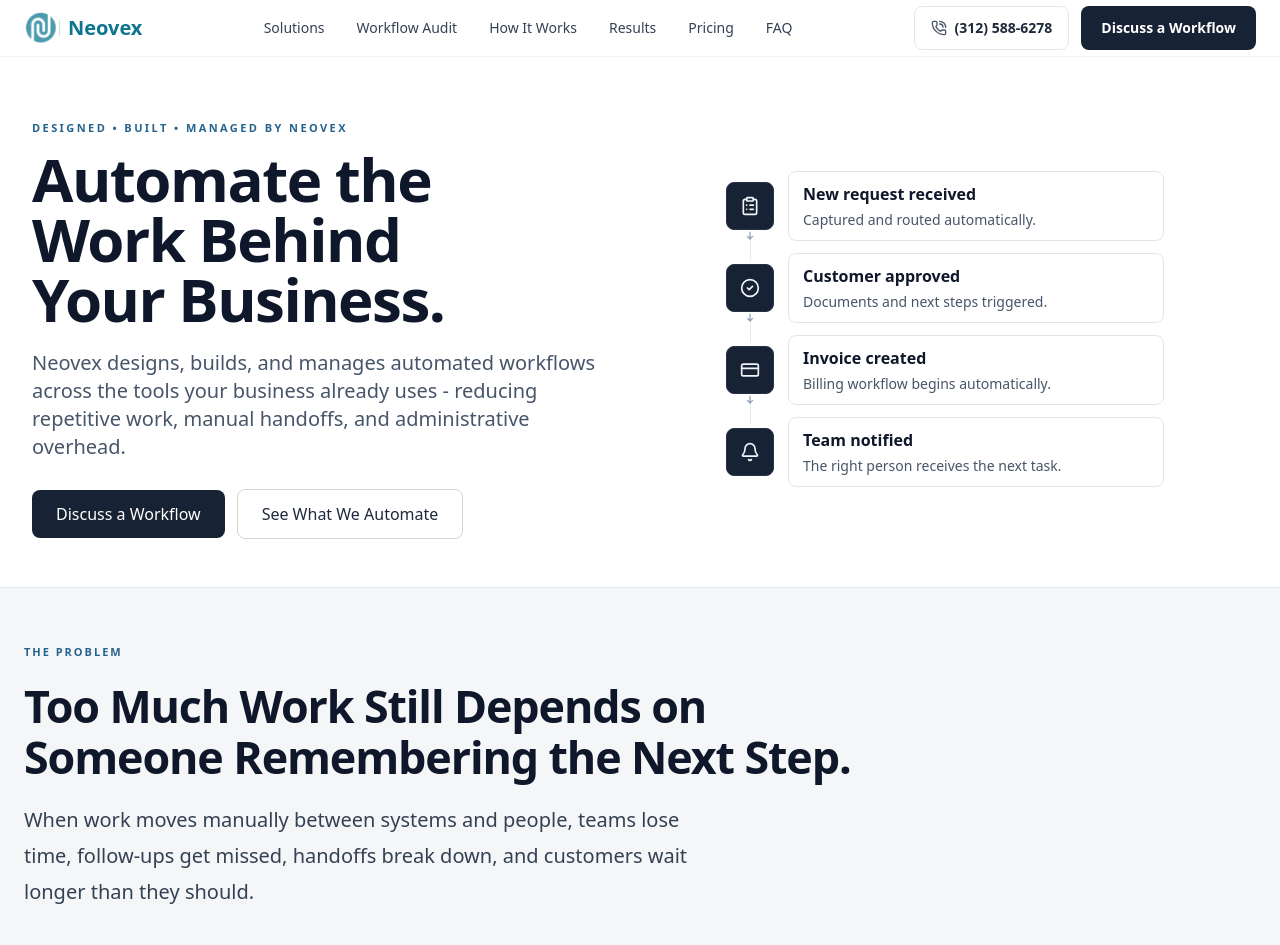
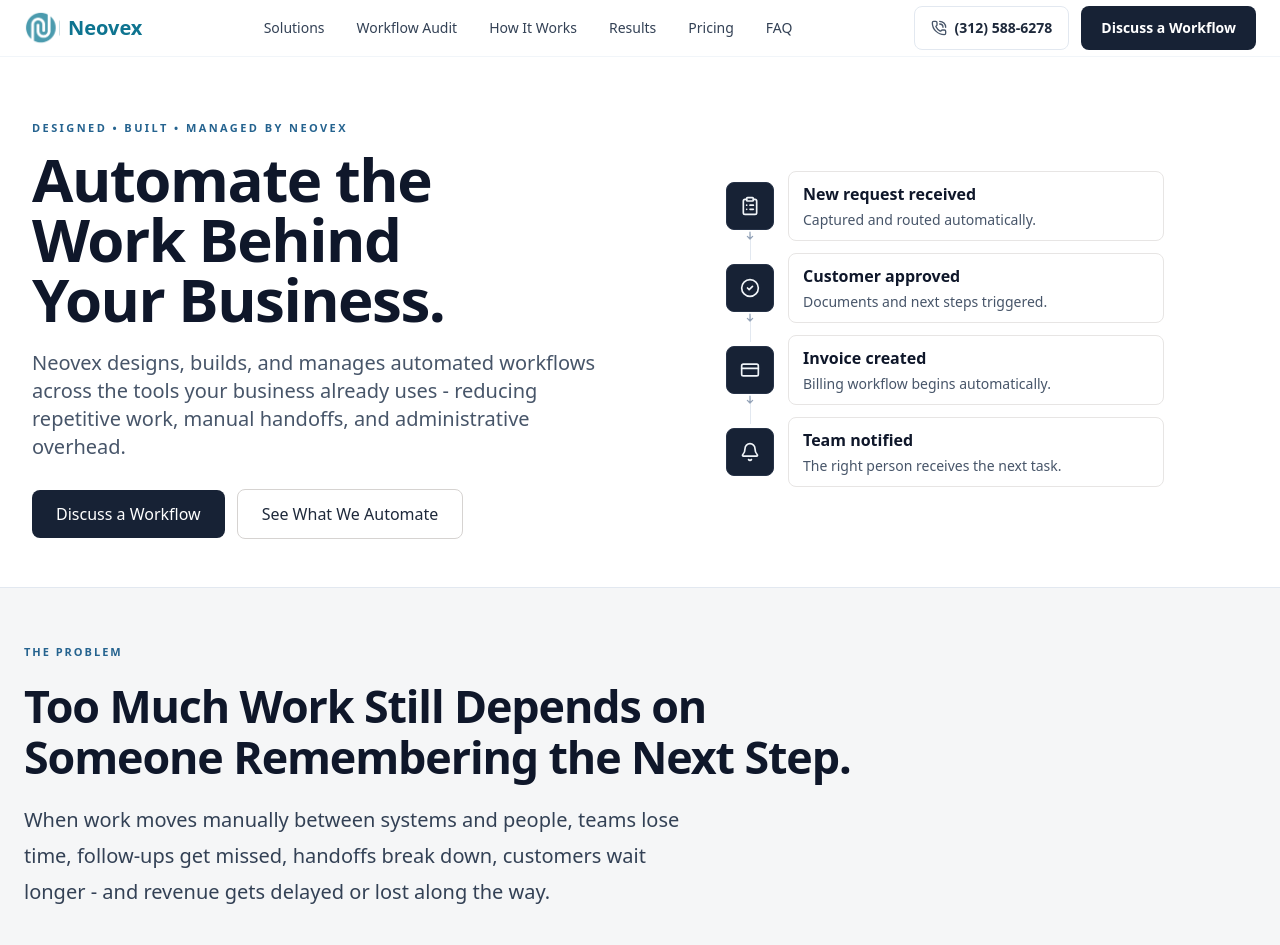
Before and after one commit to VVG-1/neovex-site, a React (Vite) app: page / in a window 1280 px wide. Shown: the top 945 px of the page. Built offline with nearby package versions, Linux system fonts and the light colour scheme.

Commit message:
Update problem section consequence copy

```diff
--- a/src/components/Problem.jsx
+++ b/src/components/Problem.jsx
@@ -49,7 +49,7 @@ export default function Problem() {
           </h2>
 
           <p className="mt-5 max-w-[43rem] text-lg md:text-[1.25rem] leading-8 md:leading-9 text-slate-700">
-            When work moves manually between systems and people, teams lose time, follow-ups get missed, handoffs break down, and customers wait longer than they should.
+            When work moves manually between systems and people, teams lose time, follow-ups get missed, handoffs break down, customers wait longer - and revenue gets delayed or lost along the way.
           </p>
         </div>
 
```
